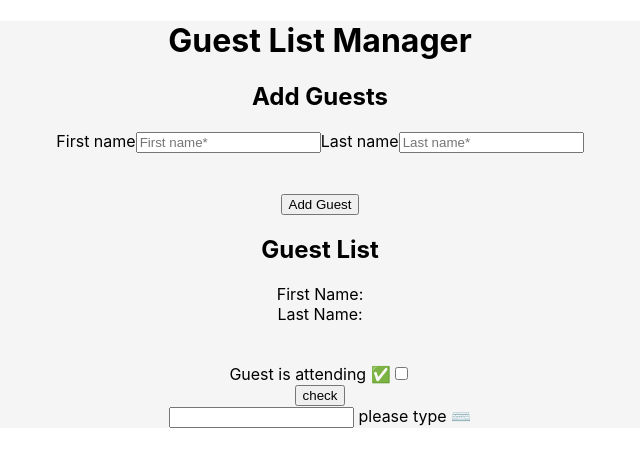
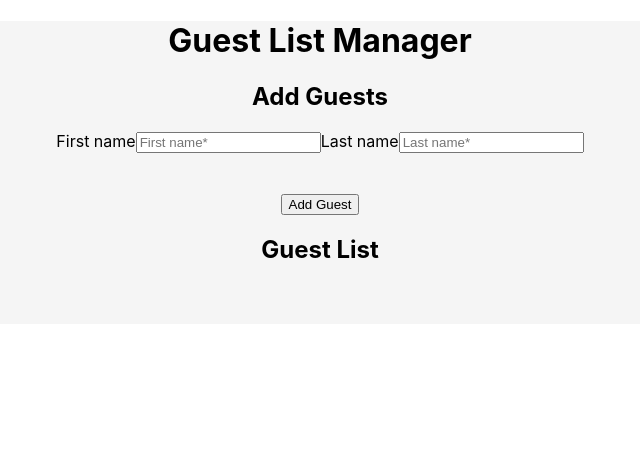
Before and after one commit to stefanselic/react-guest-list, a React app: page / in a window 1280 px wide. Shown: the top 466 px of the page, without its empty margins (320-960 px from the left). Built offline with nearby package versions, Linux system fonts and the light colour scheme; the HTML template or start-up script is replaced by a standard one.

Commit message:
Update components

```diff
--- a/src/AddGuest.js
+++ b/src/AddGuest.js
@@ -1,7 +1,8 @@
-import React, { useState } from 'react';
+import React, { useEffect, useState } from 'react';
 // import GuestAttending from './GuestAttendingCheckBoxComponent';
+import GuestAttending from './GuestAttendingCheckBoxComponent';
 
-export default function Forms() {
+export default function AddGuest() {
   const [firstName, setFirstName] = useState(''); // Value of firstName input is stored here
 
   const [lastName, setLastName] = useState(''); // Value of LastName input is stored here
@@ -10,11 +11,9 @@ export default function Forms() {
 
   const [isAttending, setIsAttending] = useState(false); // State variable is set to guest is not attending by default
 
-  // console.log(guest);
-
   // Create a function that displays guest firstName and lastName and adds a delete button and a checkbox that says guest is attending or not
-  function addGuest(e) {
-    setGuest(`${firstName} + ${lastName}`);
+  function addGuest(firstName, lastName) {
+    return { firstName };
   }
   console.log(firstName, lastName);
 
@@ -34,18 +33,24 @@ export default function Forms() {
             <label>
               First name
               <input
+                placeholder="First name*"
                 value={firstName}
                 onChange={(e) => setFirstName(e.currentTarget.value)}
-                placeholder="First name*"
               />
             </label>
             <label>
               Last name
               <input
-                onKeyDown={addGuest}
+                placeholder="Last name*"
                 value={lastName}
                 onChange={(e) => setLastName(e.currentTarget.value)}
-                placeholder="Last name*"
+                onKeyDown={() => {
+                  // e.preventDefault();
+                  setGuest([
+                    ...guest,
+                    { firstName: firstName, lastName: lastName },
+                  ]);
+                }}
               />
             </label>
           </form>
@@ -54,8 +59,13 @@ export default function Forms() {
         <br />
         <div>
           <button
-            onSubmit={(e) => {
-              e.preventDefault();
+            onClick={() => {
+              // e.preventDefault();
+              setGuest([
+                ...guest,
+                { firstName: firstName, lastName: lastName },
+              ]);
+              console.log(guest);
             }}
           >
             Add Guest
@@ -64,9 +74,14 @@ export default function Forms() {
         <div>
           <h2>Guest List</h2>
           <div>
-            First Name: {firstName}
-            <br />
-            Last Name: {lastName}
+            {guest.map((g) => {
+              return (
+                <div>
+                  {g.firstName} {g.lastName}
+                  <GuestAttending />
+                </div>
+              );
+            })}
           </div>
         </div>
         <br />
--- a/src/App.js
+++ b/src/App.js
@@ -1,14 +1,14 @@
 import './App.css';
 import AddGuest from './AddGuest.js';
-import GuestAttendingStatus from './GuestAttendingStatus.js';
+// import GuestAttendingStatus from './GuestAttendingStatus.js';
 import TestData from './TestData';
 
 export default function App() {
   return (
     <div className="App">
       <AddGuest />
-      <GuestAttendingStatus />
-      <TestData />
+      {/* <GuestAttendingStatus /> */}
+      {/* <TestData /> */}
     </div>
   );
 }
--- a/src/GuestAttendingStatus.js
+++ b/src/GuestAttendingStatus.js
@@ -1,27 +1,27 @@
-import { useState } from 'react';
+// import { useState } from 'react';
 
-function Bulb(props) {
-  return (
-    <div>
-      Guest is {props.isAttending ? 'attending ✅' : 'not attending ❌'}
-      <input type="checkbox" />
-    </div>
-  );
-}
+// function Bulb(props) {
+//   return (
+//     <div>
+//       Guest is {props.isAttending ? 'attending ✅' : 'not attending ❌'}
+//       <input type="checkbox" />
+//     </div>
+//   );
+// }
 
-function Switch(props) {
-  return (
-    <button onClick={() => props.setIsOn(!props.isAttending)}>check</button>
-  );
-}
+// function Switch(props) {
+//   return (
+//     <button onClick={() => props.setIsOn(!props.isAttending)}>check</button>
+//   );
+// }
 
-export default function ExampleLiftingStateUp() {
-  const [isAttending, setIsAttending] = useState(true);
+// export default function ExampleLiftingStateUp() {
+//   const [isAttending, setIsAttending] = useState(true);
 
-  return (
-    <>
-      <Bulb isAttending={isAttending} />
-      <Switch isAttending={isAttending} setIsOn={setIsAttending} />
-    </>
-  );
-}
+//   return (
+//     <>
+//       <Bulb isAttending={isAttending} />
+//       <Switch isAttending={isAttending} setIsOn={setIsAttending} />
+//     </>
+//   );
+// }
--- a/src/TestData.js
+++ b/src/TestData.js
@@ -1,38 +1,38 @@
-import { useState } from 'react';
+// import { useState } from 'react';
 
-export default function TestData() {
-  const [label, setLabel] = useState('');
-  // 1. Create the state variable
-  const [usernameInput, setUsernameInput] = useState('');
-  console.log(usernameInput);
-  return (
-    <form
-      onSubmit={(event) => {
-        event.preventDefault();
-      }}
-    >
-      {/* Boolean operator */}
-      {label !== '' && <p>Username: {label}</p>}
-      {/* 2. Connect the state with the input value */}
-      <input
-        value={usernameInput}
-        onChange={(event) => {
-          // 3. update state on change event
-          setUsernameInput(event.currentTarget.value);
-        }}
-      />
-      {/* Ternary operator */}
-      {usernameInput === '' ? (
-        ' please type ⌨️'
-      ) : (
-        <button
-          onClick={() => {
-            setLabel(usernameInput);
-          }}
-        >
-          update label
-        </button>
-      )}
-    </form>
-  );
-}
+// export default function TestData() {
+//   const [label, setLabel] = useState('');
+//   // 1. Create the state variable
+//   const [usernameInput, setUsernameInput] = useState('');
+//   console.log(usernameInput);
+//   return (
+//     <form
+//       onSubmit={(event) => {
+//         event.preventDefault();
+//       }}
+//     >
+//       {/* Boolean operator */}
+//       {label !== '' && <p>Username: {label}</p>}
+//       {/* 2. Connect the state with the input value */}
+//       <input
+//         value={usernameInput}
+//         onChange={(event) => {
+//           // 3. update state on change event
+//           setUsernameInput(event.currentTarget.value);
+//         }}
+//       />
+//       {/* Ternary operator */}
+//       {usernameInput === '' ? (
+//         ' please type ⌨️'
+//       ) : (
+//         <button
+//           onClick={() => {
+//             setLabel(usernameInput);
+//           }}
+//         >
+//           update label
+//         </button>
+//       )}
+//     </form>
+//   );
+// }
```
